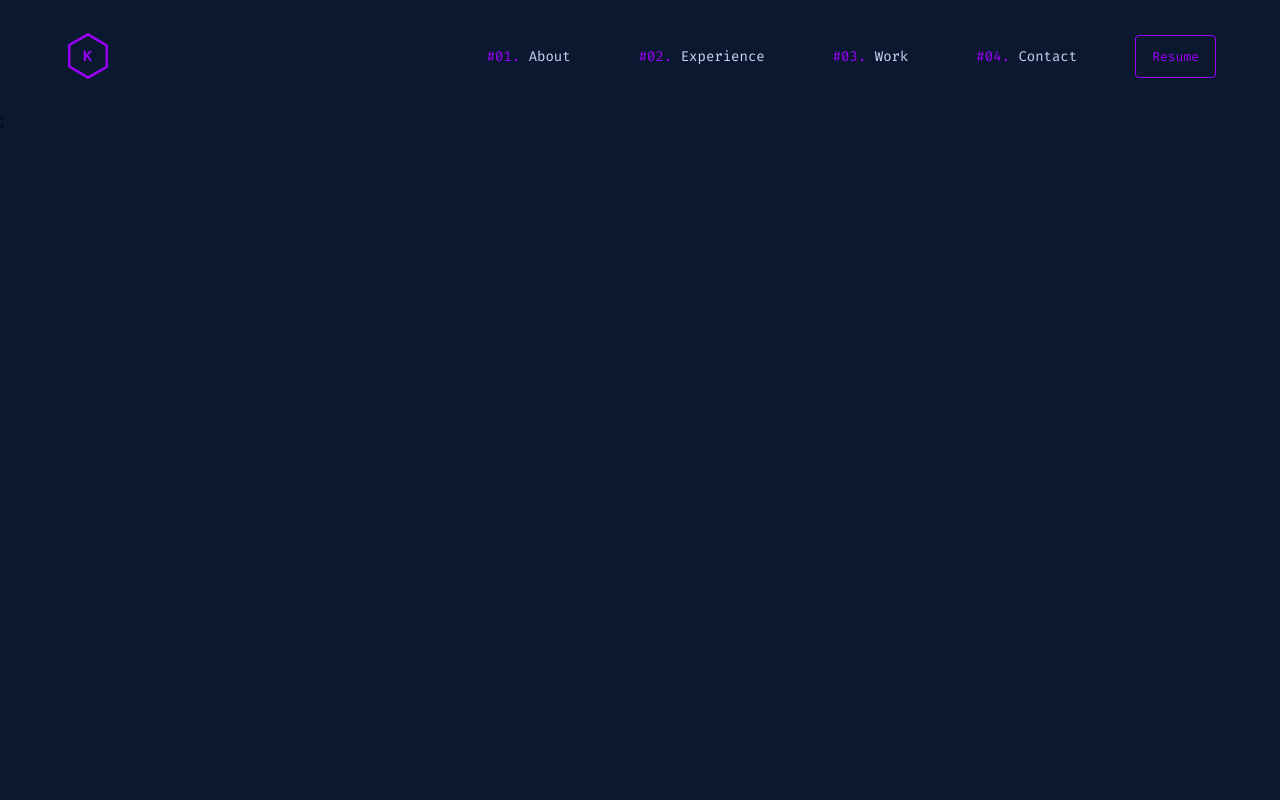
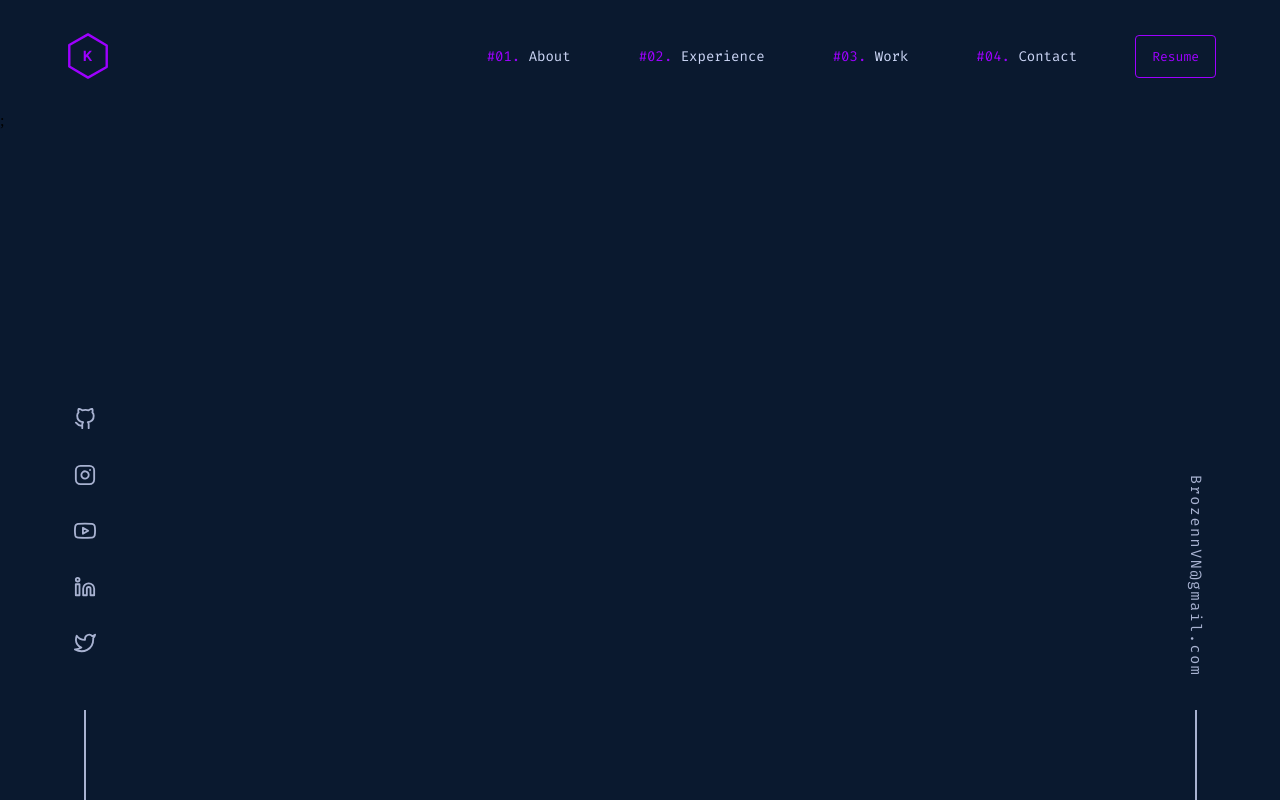
Before and after one commit to minhnghia2k3/nextjs-portfolio, a Next.js app: page / in a window 1280 px wide. Built offline with nearby package versions, Linux system fonts and the light colour scheme.

Commit message:
Add section social icon

```diff
--- a/package.json
+++ b/package.json
@@ -18,7 +18,7 @@
     "next": "13.4.12",
     "react": "18.2.0",
     "react-dom": "18.2.0",
-    "react-icon": "^1.0.0",
+    "react-icons": "^4.10.1",
     "sass": "^1.64.1",
     "typescript": "5.1.6"
   }
--- a/src/components/Button.tsx
+++ b/src/components/Button.tsx
@@ -2,7 +2,7 @@ import React from 'react';
 import Link from 'next/link';
 function Button({ text, link }: { text: string, link: string }) {
     return (
-        <Link href={link} className='btn'>
+        <Link href={link} className='btn' target="_blank">
             {text}
         </Link>
     );
--- /dev/null
+++ b/src/components/Email.tsx
@@ -0,0 +1,12 @@
+import Link from 'next/link';
+import React from 'react';
+
+function Email() {
+    return (
+        <div className='email'>
+            <Link href="mailto:BrozennVN@gmail.com" className='email-link'>BrozennVN@gmail.com</Link>
+        </div>
+    );
+}
+
+export default Email;
--- /dev/null
+++ b/src/components/SocialIcons.tsx
@@ -0,0 +1,31 @@
+import Link from 'next/link';
+import React from 'react';
+import {
+    FiGithub,
+    FiInstagram,
+    FiYoutube,
+    FiLinkedin,
+    FiTwitter
+} from "react-icons/fi"
+function SocialIcons() {
+    const socialLinks = [
+        { name: "Github", icon: <FiGithub />, link: "https://github.com/minhnghia2k3" },
+        { name: "Instagram", icon: <FiInstagram />, link: "https://instagram.com/emnghia_2k3" },
+        { name: "Youtube", icon: <FiYoutube />, link: "/" },
+        { name: "Linkedin", icon: <FiLinkedin />, link: "https://www.linkedin.com/in/minhnghia2k3/" },
+        { name: "Twitter", icon: <FiTwitter />, link: "/" },
+    ]
+    return (
+        <div className="social-icons">
+            <ul className="social-icons-list">
+                {socialLinks.map(({ name, icon, link }) => (
+                    <li key={name} title={name} className="social-icons-list-item">
+                        <Link href={link} target="_blank" className="social-icons-list-link">{icon}</Link>
+                    </li>
+                ))}
+            </ul>
+        </div>
+    );
+}
+
+export default SocialIcons;
--- a/src/pages/index.tsx
+++ b/src/pages/index.tsx
@@ -1,3 +1,5 @@
+import Email from '@/components/Email';
+import SocialIcons from '@/components/SocialIcons';
 import Navbar from '@/sections/Navbar';
 import React from 'react';
 
@@ -6,6 +8,8 @@ function Index() {
   return (
     <div className='app'>
       <Navbar />
+      <SocialIcons />
+      <Email />
     </div>
   );
 }
--- /dev/null
+++ b/src/scss/components/_email.scss
@@ -0,0 +1,38 @@
+.email {
+    position: fixed;
+    right: 4rem;
+    bottom: 0;
+    display: flex;
+    flex-direction: column;
+    gap: 1.5rem;
+
+    &-link {
+        writing-mode: vertical-lr;
+        text-decoration: none;
+        font-size: var(--tsm2);
+        color: var(--lightest-slate);
+        font-family: var(--fira-code);
+        letter-spacing: 0.1rem;
+        padding: 10px;
+        outline: 2px dashed transparent;
+        transition: 0.3s ease-in-out;
+
+        &:hover {
+            color: var(--theme-color);
+        }
+
+        &:focus {
+            outline-color: var(--theme-color);
+        }
+    }
+
+    &::after {
+        content: "";
+        width: 2px;
+        height: 90px;
+        background-color: var(--lightest-slate);
+        display: block;
+        margin: 0 auto;
+    }
+
+}
--- a/src/scss/components/_index.scss
+++ b/src/scss/components/_index.scss
@@ -1,2 +1,4 @@
 @import "logo";
 @import "button";
+@import "socialIcons";
+@import "email";
--- /dev/null
+++ b/src/scss/components/_socialIcons.scss
@@ -0,0 +1,58 @@
+.social-icons {
+    position: fixed;
+    bottom: 0;
+    left: 4rem;
+
+    &-list {
+        list-style-type: none;
+        display: flex;
+        flex-direction: column;
+        gap: 0.5rem;
+
+        &-item {
+            font-size: var(--tlarge2);
+            display: flex;
+            align-items: center;
+            justify-content: center;
+            transition: 0.3s ease-in-out;
+
+            &:hover {
+                transform: translateY(-4px);
+            }
+
+            &:last-child {
+                margin-bottom: 2rem;
+            }
+
+        }
+
+        &-link {
+            color: var(--lightest-slate);
+            padding: 10px;
+            outline: 2px dashed transparent;
+            transition: 0.3s ease-in-out;
+
+            &:hover {
+                color: var(--theme-color)
+            }
+
+            &:focus {
+                outline-color: var(--theme-color);
+                transform: translateY(-4px);
+                color: var(--theme-color);
+            }
+        }
+
+
+
+        &::after {
+            content: "";
+            width: 2px;
+            height: 90px;
+            background-color: var(--lightest-slate);
+            margin: 0 auto;
+            display: block;
+        }
+
+    }
+}
```
Also changed, not shown: 1 other file (tests, documents, lock files or other folders).
